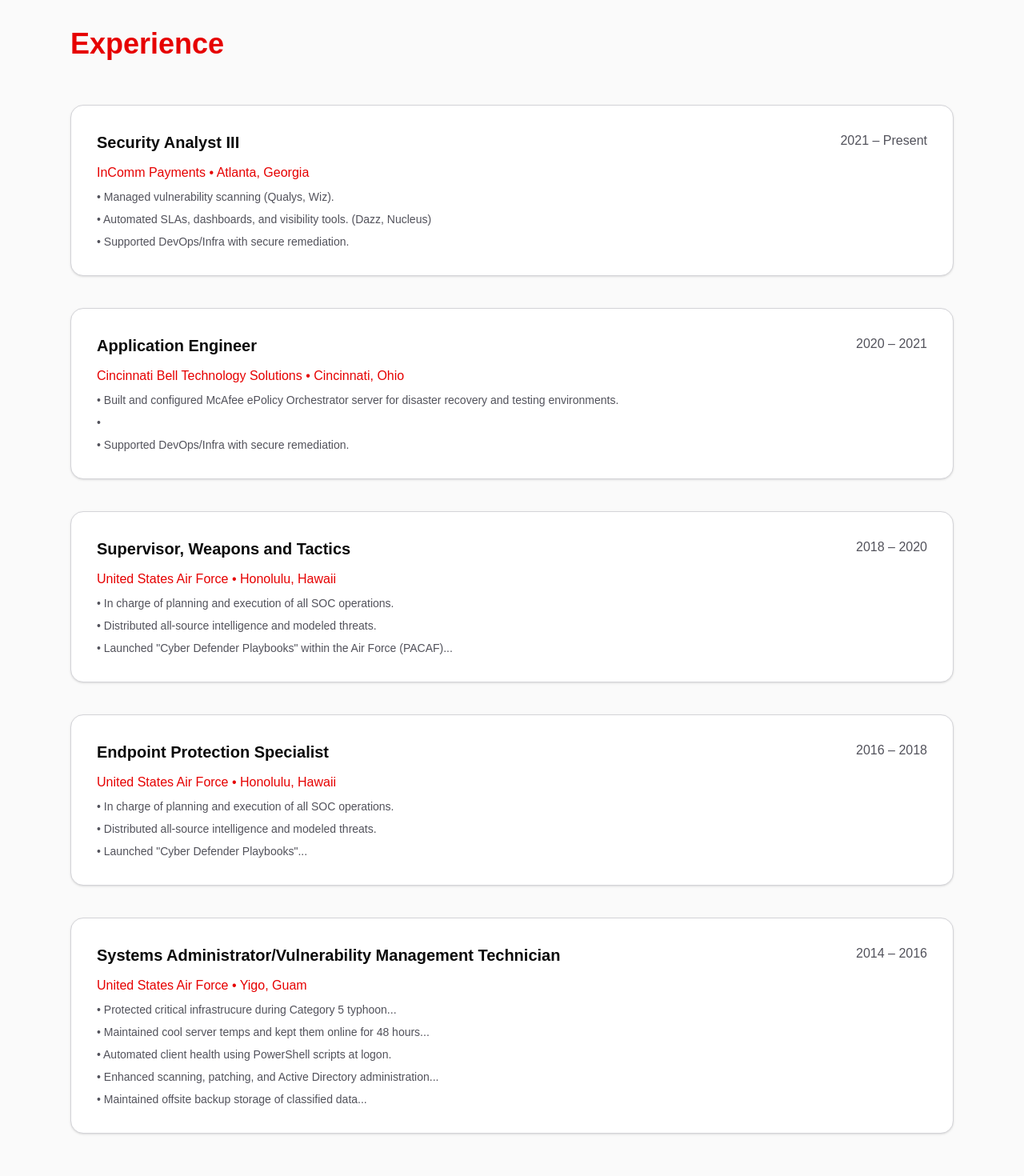
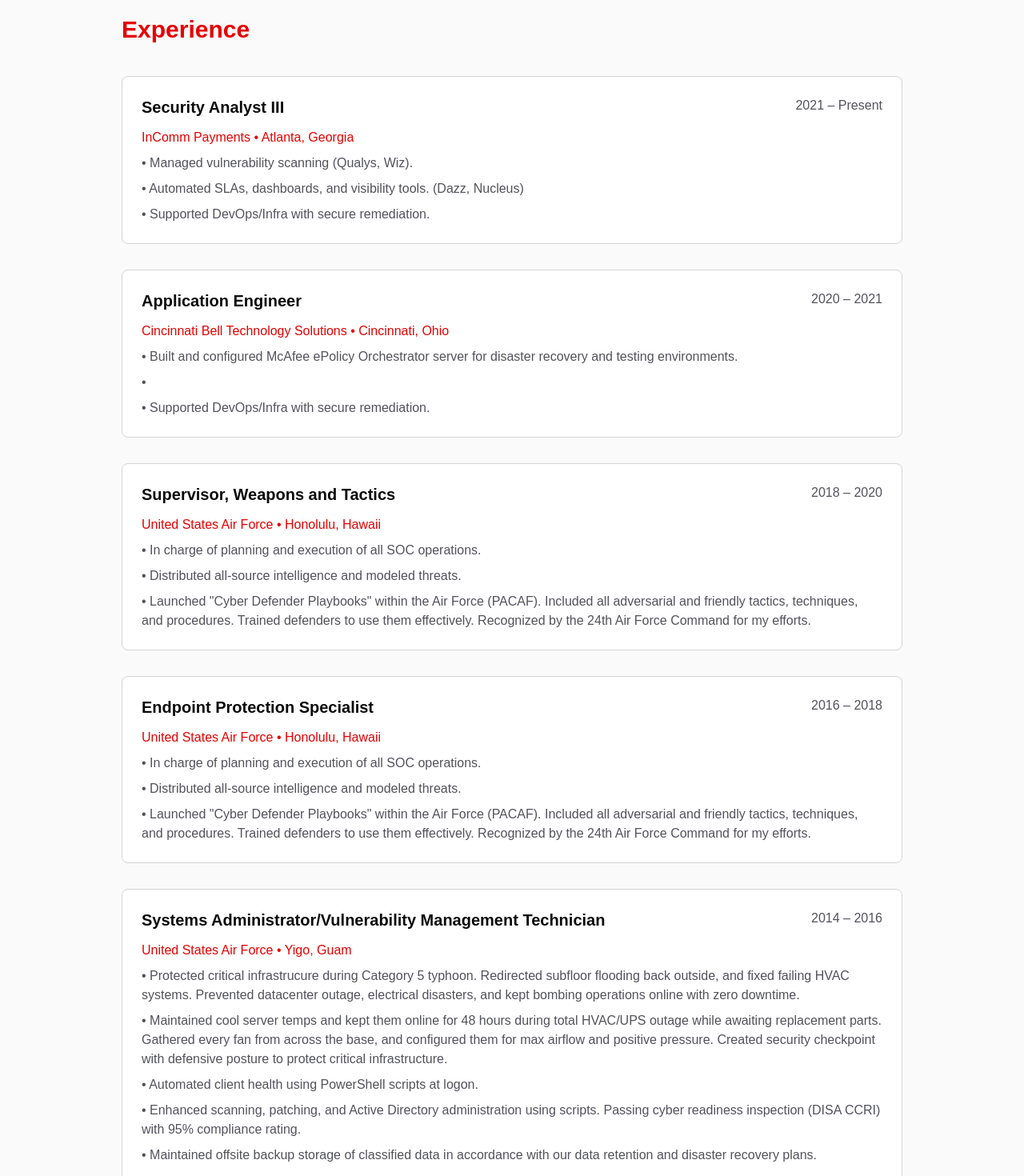
Before and after one commit to jj-security/resume-site, a Next.js app: page / in a window 1280 px wide. Shown: the part 1260-2730 px from the top of the page at 80% size. Built offline with nearby package versions, Linux system fonts and the light colour scheme.

Commit message:
updated main

```diff
--- a/app/page.tsx
+++ b/app/page.tsx
@@ -104,17 +104,17 @@
         </section>
 
         {/* ============================= */}
-        {/* EXPERIENCE (modern spacing)   */}
+        {/* EXPERIENCE SECTION            */}
         {/* ============================= */}
-        <section id="experience" className="py-24 bg-background border-b border-border">
-          <div className="container mx-auto px-6 max-w-6xl">
+        <section id="experience" className="py-20 bg-background border-b border-border">
+          <div className="container mx-auto px-6 max-w-5xl">
 
-            <h2 className="text-4xl font-bold text-primary mb-14">Experience</h2>
+            <h2 className="text-3xl font-bold text-primary mb-10">Experience</h2>
 
-            <div className="space-y-10">
+            <div className="space-y-8">
+              {/* Job 1 */}
 
-              {/* Job 1 */}
-              <div className="bg-panel border border-border p-8 rounded-2xl shadow-sm">
+              <div className="bg-panel border border-border p-6 rounded-lg">
                 <div className="flex justify-between mb-3">
                   <h3 className="text-xl font-semibold text-foreground">
                     Security Analyst III
@@ -122,7 +122,8 @@
                   <span className="text-muted">2021 – Present</span>
                 </div>
                 <p className="text-primary mb-2">InComm Payments • Atlanta, Georgia</p>
-                <ul className="space-y-2 text-muted text-sm">
+
+                <ul className="space-y-2 text-muted">
                   <li>• Managed vulnerability scanning (Qualys, Wiz).</li>
                   <li>• Automated SLAs, dashboards, and visibility tools. (Dazz, Nucleus)</li>
                   <li>• Supported DevOps/Infra with secure remediation.</li>
@@ -130,7 +131,8 @@
               </div>
 
               {/* Job 2 */}
-              <div className="bg-panel border border-border p-8 rounded-2xl shadow-sm">
+
+              <div className="bg-panel border border-border p-6 rounded-lg">
                 <div className="flex justify-between mb-3">
                   <h3 className="text-xl font-semibold text-foreground">
                     Application Engineer
@@ -138,7 +140,8 @@
                   <span className="text-muted">2020 – 2021</span>
                 </div>
                 <p className="text-primary mb-2"> Cincinnati Bell Technology Solutions • Cincinnati, Ohio</p>
-                <ul className="space-y-2 text-muted text-sm">
+
+                <ul className="space-y-2 text-muted">
                   <li>• Built and configured McAfee ePolicy Orchestrator server for disaster recovery and testing environments.</li>
                   <li>• </li>
                   <li>• Supported DevOps/Infra with secure remediation.</li>
@@ -146,7 +149,8 @@
               </div>
 
               {/* Job 3 */}
-              <div className="bg-panel border border-border p-8 rounded-2xl shadow-sm">
+
+              <div className="bg-panel border border-border p-6 rounded-lg">
                 <div className="flex justify-between mb-3">
                   <h3 className="text-xl font-semibold text-foreground">
                     Supervisor, Weapons and Tactics
@@ -154,15 +158,17 @@
                   <span className="text-muted">2018 – 2020</span>
                 </div>
                 <p className="text-primary mb-2"> United States Air Force • Honolulu, Hawaii</p>
-                <ul className="space-y-2 text-muted text-sm">
+
+                <ul className="space-y-2 text-muted">
                   <li>• In charge of planning and execution of all SOC operations.</li>
                   <li>• Distributed all-source intelligence and modeled threats.</li>
-                  <li>• Launched "Cyber Defender Playbooks" within the Air Force (PACAF)...</li>
+                  <li>• Launched "Cyber Defender Playbooks" within the Air Force (PACAF). Included all adversarial and friendly tactics, techniques, and procedures. Trained defenders to use them effectively. Recognized by the 24th Air Force Command for my efforts.</li>
                 </ul>
               </div>
 
               {/* Job 4 */}
-              <div className="bg-panel border border-border p-8 rounded-2xl shadow-sm">
+
+              <div className="bg-panel border border-border p-6 rounded-lg">
                 <div className="flex justify-between mb-3">
                   <h3 className="text-xl font-semibold text-foreground">
                     Endpoint Protection Specialist
@@ -170,15 +176,17 @@
                   <span className="text-muted">2016 – 2018</span>
                 </div>
                 <p className="text-primary mb-2"> United States Air Force • Honolulu, Hawaii</p>
-                <ul className="space-y-2 text-muted text-sm">
+
+                <ul className="space-y-2 text-muted">
                   <li>• In charge of planning and execution of all SOC operations.</li>
                   <li>• Distributed all-source intelligence and modeled threats.</li>
-                  <li>• Launched "Cyber Defender Playbooks"...</li>
+                  <li>• Launched "Cyber Defender Playbooks" within the Air Force (PACAF). Included all adversarial and friendly tactics, techniques, and procedures. Trained defenders to use them effectively. Recognized by the 24th Air Force Command for my efforts.</li>
                 </ul>
               </div>
 
               {/* Job 5 */}
-              <div className="bg-panel border border-border p-8 rounded-2xl shadow-sm">
+
+              <div className="bg-panel border border-border p-6 rounded-lg">
                 <div className="flex justify-between mb-3">
                   <h3 className="text-xl font-semibold text-foreground">
                     Systems Administrator/Vulnerability Management Technician
@@ -186,14 +194,17 @@
                   <span className="text-muted">2014 – 2016</span>
                 </div>
                 <p className="text-primary mb-2"> United States Air Force • Yigo, Guam</p>
-                <ul className="space-y-2 text-muted text-sm">
-                  <li>• Protected critical infrastrucure during Category 5 typhoon...</li>
-                  <li>• Maintained cool server temps and kept them online for 48 hours...</li>
+
+                <ul className="space-y-2 text-muted">
+                  <li>• Protected critical infrastrucure during Category 5 typhoon. Redirected subfloor flooding back outside, and fixed failing HVAC systems. Prevented datacenter outage, electrical disasters, and kept bombing operations online with zero downtime.</li>
+                  <li>• Maintained cool server temps and kept them online for 48 hours during total HVAC/UPS outage while awaiting replacement parts. Gathered every fan from across the base, and configured them for max airflow and positive pressure. Created security checkpoint with defensive posture to protect critical infrastructure.</li>
                   <li>• Automated client health using PowerShell scripts at logon.</li>
-                  <li>• Enhanced scanning, patching, and Active Directory administration...</li>
-                  <li>• Maintained offsite backup storage of classified data...</li>
+                  <li>• Enhanced scanning, patching, and Active Directory administration using scripts. Passing cyber readiness inspection (DISA CCRI) with 95% compliance rating.</li>
+                  <li>• Maintained offsite backup storage of classified data in accordance with our data retention and disaster recovery plans. </li>
                 </ul>
               </div>
+
+              {/* More jobs as needed... */}
 
             </div>
           </div>
```
